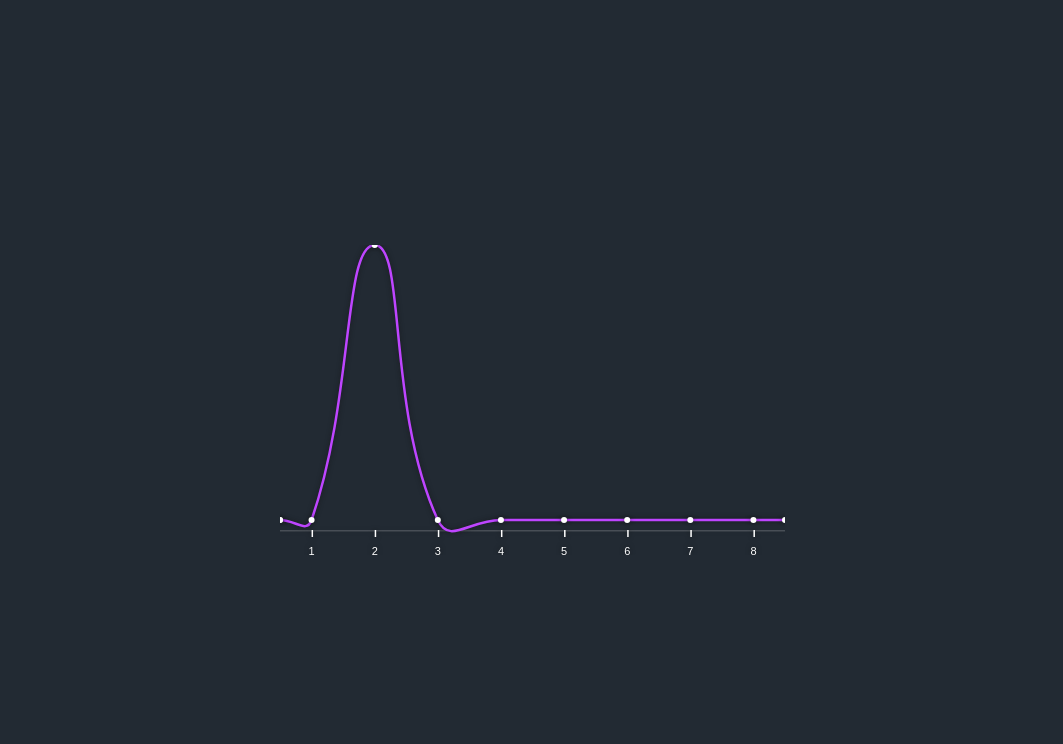
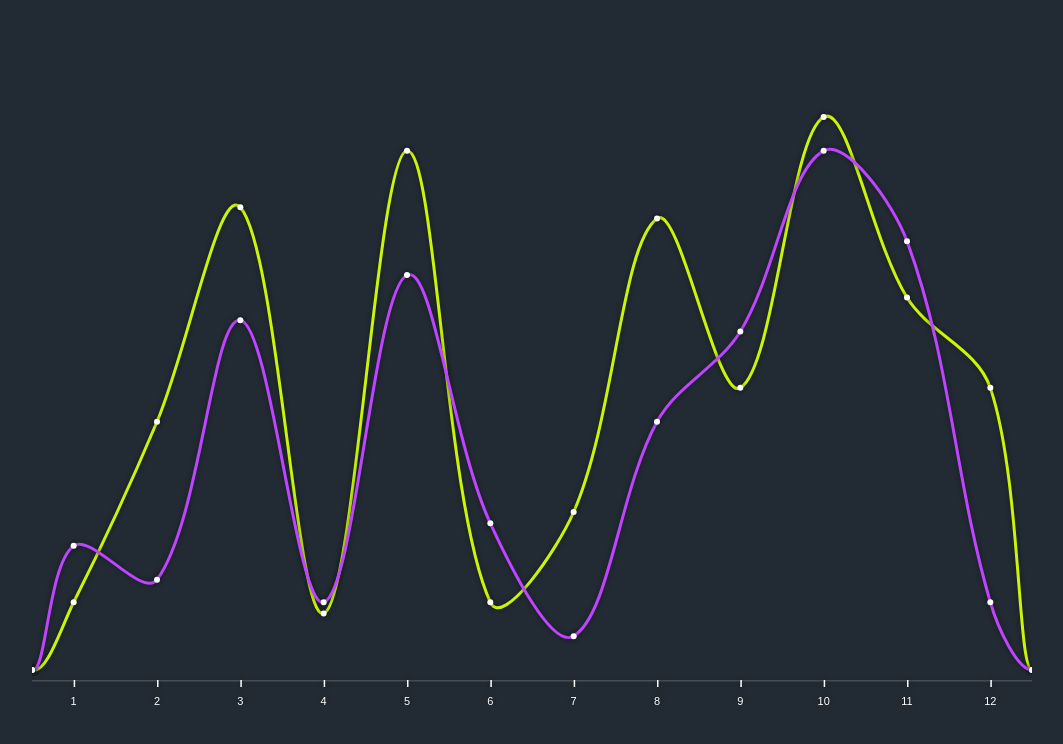
Before and after one commit to Guilherme-j10/pure_chart, a website: page index.html in a window 1280 px wide. Shown: the whole page, without its empty margins (108-1171 px from the left). Drawn offline with Linux system fonts and the light colour scheme.

Commit message:
solved curves

```diff
--- a/chart.js
+++ b/chart.js
@@ -84,6 +84,7 @@ var initialize_chart = function (options) {
             return max_values.reduce(function (acc, val) { return acc > val ? acc : val; }, 0);
         },
         draw_columns: function () {
+            var padding_top = 22;
             var get_columns = options.series.filter(function (data) { return data.data_type === 'column'; });
             var calc_spikes_pos = options.chart.width / options.series[0].data.length;
             var diff_from_base = Math.abs(options.chart.height - this.line_base_height);
@@ -103,7 +104,7 @@ var initialize_chart = function (options) {
                     pos: { x: initial_point, y: 0, h: enabled_max_height, w: calc_spikes_pos }
                 });
                 for (var z = 0; z < get_columns.length; z++) {
-                    var chart_height_column = interpolation(options.series[z].data[x], [0, max_height], [2, enabled_max_height]);
+                    var chart_height_column = interpolation(options.series[z].data[x], [0, max_height], [2, enabled_max_height - padding_top]);
                     this.draw_element({
                         color: options.colors[z],
                         coords: {
@@ -119,16 +120,17 @@ var initialize_chart = function (options) {
             for (var i = 0; i < get_lines.length; i++) {
                 var coords_of_line = [];
                 for (var y = 0; y < get_lines[i].data.length; y++) {
-                    var chart_height_column = interpolation(get_lines[i].data[y], [0, max_height], [0, enabled_max_height]);
+                    var chart_height_column = interpolation(get_lines[i].data[y], [0, max_height], [0, enabled_max_height - padding_top]);
                     var calc_y = Math.abs(chart_height_column - enabled_max_height);
                     var pinter_x = calc_spikes_pos * y;
                     var middle_pointer_x = pinter_x + (calc_spikes_pos / 2);
                     coords_of_line.push({ x: middle_pointer_x, y: calc_y });
                 }
                 ctx.strokeStyle = get_lines[i].color;
-                ctx.lineWidth = 2.5;
+                ctx.lineWidth = 3;
                 ctx.beginPath();
                 ctx.moveTo(0, enabled_max_height);
+                if (options === null || options === void 0 ? void 0 : options.smooth) {
                     coords_of_line.unshift({ x: 0, y: enabled_max_height });
                     coords_of_line.unshift({ x: 0, y: enabled_max_height });
                     coords_of_line.push({ x: options.chart.width, y: enabled_max_height });
@@ -155,7 +157,7 @@ var initialize_chart = function (options) {
                         var p2y = y1 + fb * (y2 - y0);
                         return [p1x, p1y, p2x, p2y];
                     };
-                var tension = 0.5;
+                    var tension = 0.35;
                     for (var i_1 = 0; i_1 < points.length - 1; i_1++) {
                         var p1_1 = points[i_1][0];
                         var p1_c = points[i_1][1];
@@ -165,15 +167,29 @@ var initialize_chart = function (options) {
                         var p2_2 = points[i_1 + 1][2] || { x: options.chart.width, y: enabled_max_height };
                         var _a = getControlPoints(p1_1.x, p1_1.y, p1_c.x, p1_c.y, p1_2.x, p1_2.y, tension), cp1_1x = _a[0], cp1_1y = _a[1], cp1_2x = _a[2], cp1_2y = _a[3];
                         var _b = getControlPoints(p2_1.x, p2_1.y, p2_c.x, p2_c.y, p2_2.x, p2_2.y, tension), cp2_1x = _b[0], cp2_1y = _b[1], cp2_2x = _b[2], cp2_2y = _b[3];
+                        if (p1_c.y === p1_2.y && p1_c.y === enabled_max_height) {
+                            cp2_1y = p1_c.y;
+                            cp1_2y = p1_c.y;
+                        }
+                        else {
+                            if (p1_2.y === enabled_max_height)
+                                cp2_1y = p1_2.y;
+                            if (p1_c.y === enabled_max_height)
+                                cp1_2y = p1_c.y + 5;
+                        }
                         ctx.bezierCurveTo(cp1_2x, cp1_2y, cp2_1x, cp2_1y, p1_2.x, p1_2.y);
                     }
-                // for (const coord of coords_of_line) {
-                //   ctx.lineTo(coord.x, coord.y);
-                // }
-                // ctx.lineTo(options.chart.width, enabled_max_height);
-                ctx.stroke();
+                }
+                if (!(options === null || options === void 0 ? void 0 : options.smooth)) {
                     for (var _i = 0, coords_of_line_1 = coords_of_line; _i < coords_of_line_1.length; _i++) {
                         var coord = coords_of_line_1[_i];
+                        ctx.lineTo(coord.x, coord.y);
+                    }
+                    ctx.lineTo(options.chart.width, enabled_max_height);
+                }
+                ctx.stroke();
+                for (var _c = 0, coords_of_line_2 = coords_of_line; _c < coords_of_line_2.length; _c++) {
+                    var coord = coords_of_line_2[_c];
                     ctx.fillStyle = '#fff';
                     ctx.beginPath();
                     ctx.arc(coord.x, coord.y, 3, 0, Math.PI * 2);
--- a/index.html
+++ b/index.html
@@ -36,6 +36,7 @@
     var options = {
       canvas: 'chart_canvas',
       colors: ['#fff', '#62a5d9', '#dbd753'],
+      smooth: true,
       label_tip: 'Dia: ',
       //labels: ['24/9', '25/9', '26/9', '27/9', '28/9', '29/9', '30/9'],
       series: [
@@ -54,23 +55,23 @@
         //   data_type: 'column',
         //   data: Array.from({ length: size }).map(() => Math.floor(Math.random() * 50))
         // },
-        // {
-        //   data_label: 'Encaminhamento',
-        //   data_type: 'line',
-        //   color: '#caf50a',
-        //   data: Array.from({ length: size }).map(() => Math.floor(Math.random() * 50))
-        // },
+        {
+          data_label: 'Encaminhamento',
+          data_type: 'line',
+          color: '#caf50a',
+          data: Array.from({ length: size }).map(() => Math.floor(Math.random() * 50))
+        },
         {
           data_label: 'Conversão',
           data_type: 'line',
           color: '#be45ff',
-          data: [0,2,0,0,0,0,0,0]
-          //data: Array.from({ length: size }).map(() => Math.floor(Math.random() * 50))
+          //data: [0,43,39,47,23,0,0,34,31,0,4,39]
+          data: Array.from({ length: size }).map(() => Math.floor(Math.random() * 50))
         }
       ],
       chart: {
-        width: 505,
-        height: 310
+        width: 1000,
+        height: 610
       }
     };
 
```
Also changed, not shown: chart.ts (+36 -10 lines), test.html (+16 -8 lines). Lines whose indentation alone changed are shown as unchanged.
